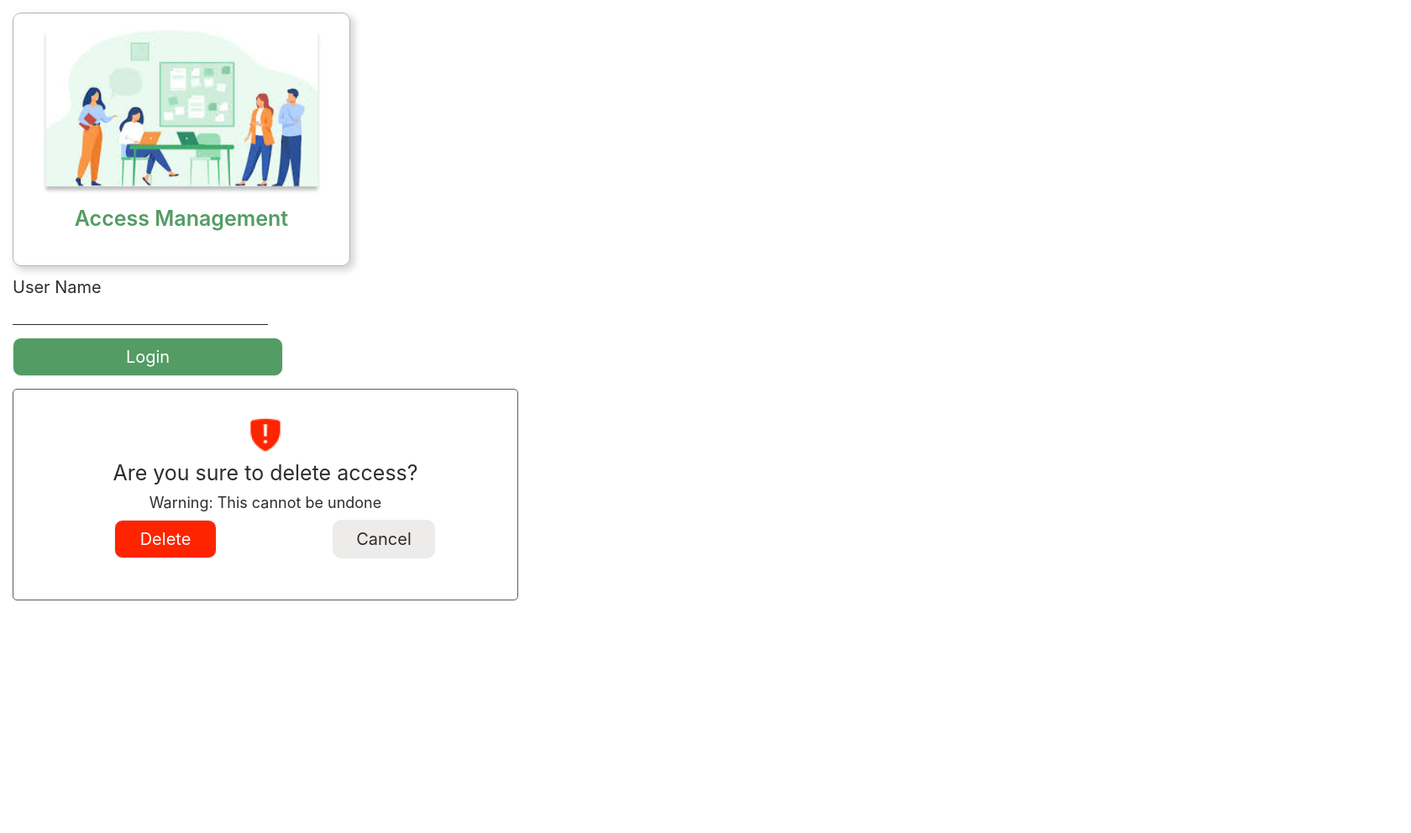
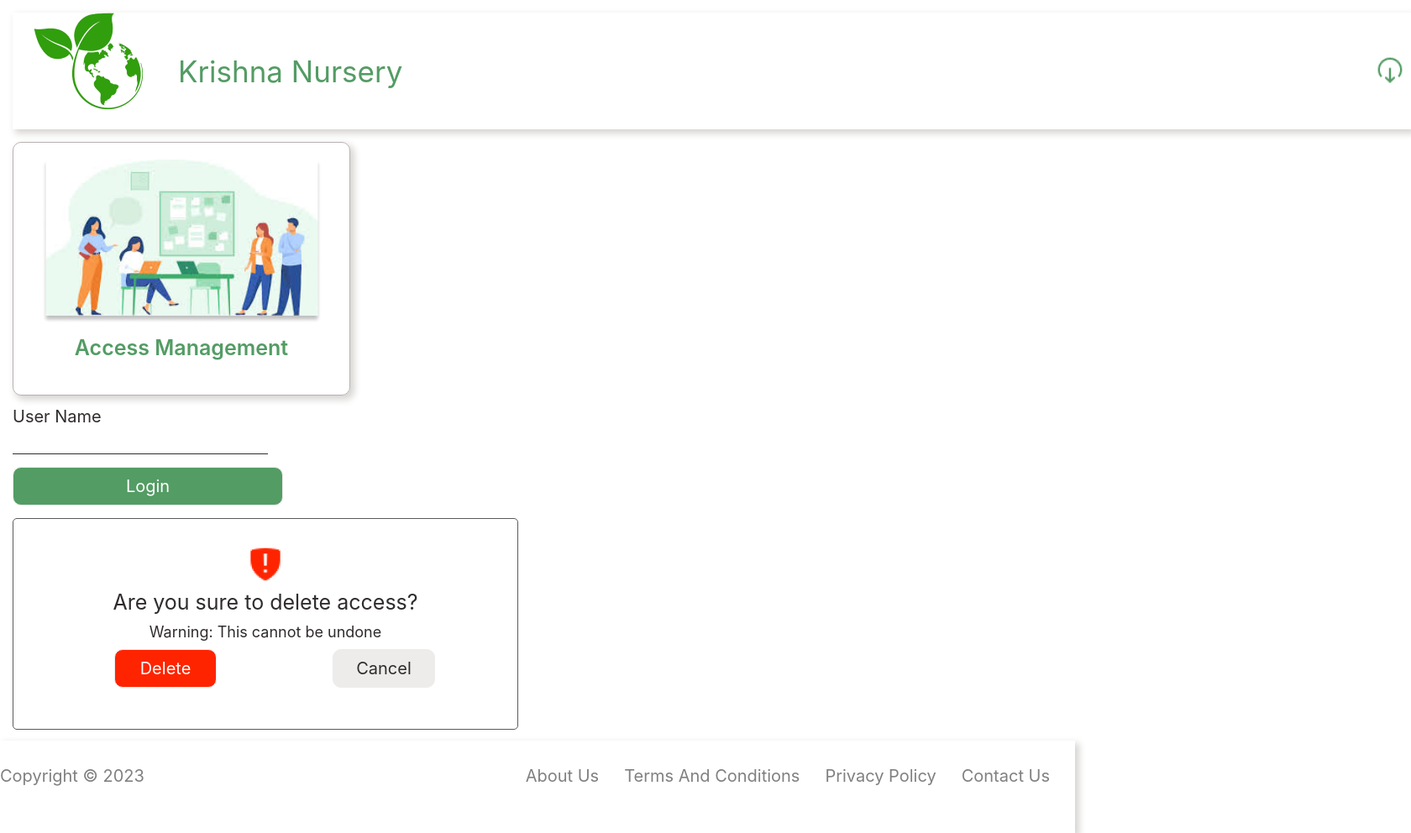
Before and after one commit to NishithHM/krishnanurseryFE, a React (Create React App) app: page / in a window 1280 px wide. Shown: the whole page at 84% size, 1680 px wide, since content can reach past the window. Before the commit the page ends 815 px from the top, so only its background shows below. Built offline with nearby package versions, Linux system fonts and the light colour scheme.

Commit message:
added header and footer components

```diff
--- a/src/App.js
+++ b/src/App.js
@@ -1,11 +1,12 @@
 import './App.css';
-import { Alert, Button, Input, LandingTile } from './components';
+import { Alert, Button, Footer, Header, Input, LandingTile } from './components';
 import access from "./assets/images/access.png";
 
 function App() {
 
   return (
     <div className="App">
+       <div style={{ width:1665, margin:"15px"}}><Header/></div>
       <div style={{height:300,width:400, margin:"15px"}}>
         <LandingTile image={access} title="Access Management" isDisabled={false}/>
       </div>
@@ -18,6 +19,9 @@ function App() {
       <div style={{height:250, width:600, margin:"15px"}}>
         <Alert/>
       </div>
+      <div>
+        <Footer/>
+      </div>
     </div>
   );
 }
--- /dev/null
+++ b/src/components/Footer/footer.js
@@ -0,0 +1,30 @@
+import React from "react";
+import styles from "./footer.module.css"
+
+const Footer = ()=>{
+    return(
+        <div className={styles.footer}>
+            <footer className={styles.footercontent}>
+                <div className={styles.copyright}>
+                    Copyright © 2023
+                </div>
+                <div className={styles.content}>
+                    <span className={styles.aboutcontent}>
+                        About Us
+                    </span>
+                    <span className={styles.aboutcontent}>
+                    Terms And Conditions
+                    </span>
+                    <span className={styles.aboutcontent}>
+                    Privacy Policy
+                    </span>
+                    <span className={styles.aboutcontent}>
+                    Contact Us
+                    </span>
+                </div>
+            </footer>
+        </div>
+    )
+}
+
+export default Footer
--- /dev/null
+++ b/src/components/Footer/footer.module.css
@@ -0,0 +1,25 @@
+.footer{
+    box-shadow: 4px 4px 8px 1px #d6d5d2;
+    height: 110px;
+    width: 100%;
+}
+.footercontent{
+    display: flex;
+    flex-direction: row;
+    justify-content: space-between;
+}
+.copyright{
+    color: #808080;
+    font-size: 20px;
+    padding-top: 30px;
+}
+
+.content{
+    padding-top: 30px;
+}
+
+.aboutcontent{
+    color: #808080;
+    font-size: 20px;
+    padding-right: 30px;
+}
--- /dev/null
+++ b/src/components/Footer/index.js
@@ -0,0 +1,3 @@
+import Footer from "./footer";
+
+export default Footer
--- /dev/null
+++ b/src/components/Header/header.js
@@ -0,0 +1,27 @@
+import React from "react";
+import logo from "../../assets/images/logo.png"
+// import Logo from "../Logo";
+import styles from "./header.module.css"
+import logout from "../../assets/images/logout.png"
+
+const Header = () => {
+  return (
+    <div className={styles.header}>
+      <header className={styles.headercontent}>
+        <div className={styles.logo}>
+          <div>
+            <img src={logo} alt="Logo"/>
+            </div>
+            <div className={styles.headertitle}>
+            <span className={styles.title}>Krishna Nursery</span>
+            </div>
+        </div>
+        <div className={styles.logout}>
+            <img src={logout} alt="Logout"/>
+        </div>
+      </header>
+    </div>
+  );
+};
+
+export default Header;
--- /dev/null
+++ b/src/components/Header/header.module.css
@@ -0,0 +1,26 @@
+.header{
+    box-shadow: 4px 4px 8px 1px #d6d5d2;
+    height: 100%;
+    width: 100%;
+}
+
+.headercontent{
+    display: flex;
+    flex-direction: row;
+    justify-content: space-between;
+}
+
+.logout{
+    margin: auto 0;
+    padding-right: 10px
+}
+
+.logo{
+    display: flex;
+    align-items: center;
+}
+
+.headertitle{
+    font-size: 35px;
+    color: #539C64;
+}
--- /dev/null
+++ b/src/components/Header/index.js
@@ -0,0 +1,3 @@
+import Header from "./header";
+
+export default Header
--- a/src/components/index.js
+++ b/src/components/index.js
@@ -2,5 +2,7 @@ import LandingTile from "./LandingTile";
 import Input from "./Input";
 import Button from "./Button";
 import Alert from "./Alert";
+import Header from "./Header";
+import Footer from "./Footer";
 
-export {LandingTile, Input, Button, Alert}
+export { LandingTile, Input, Button, Alert, Header, Footer };
```
Also changed, not shown: src/assets/images/logo.png (added), src/assets/images/logout.png (added).
